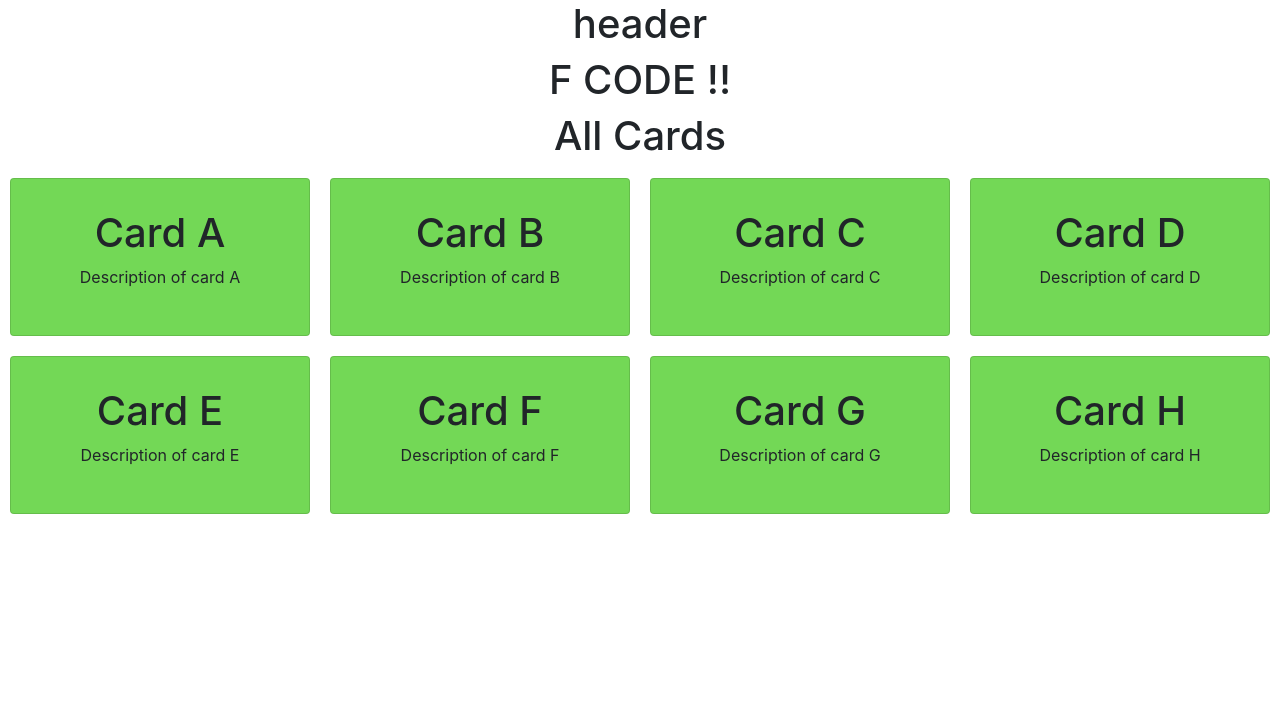
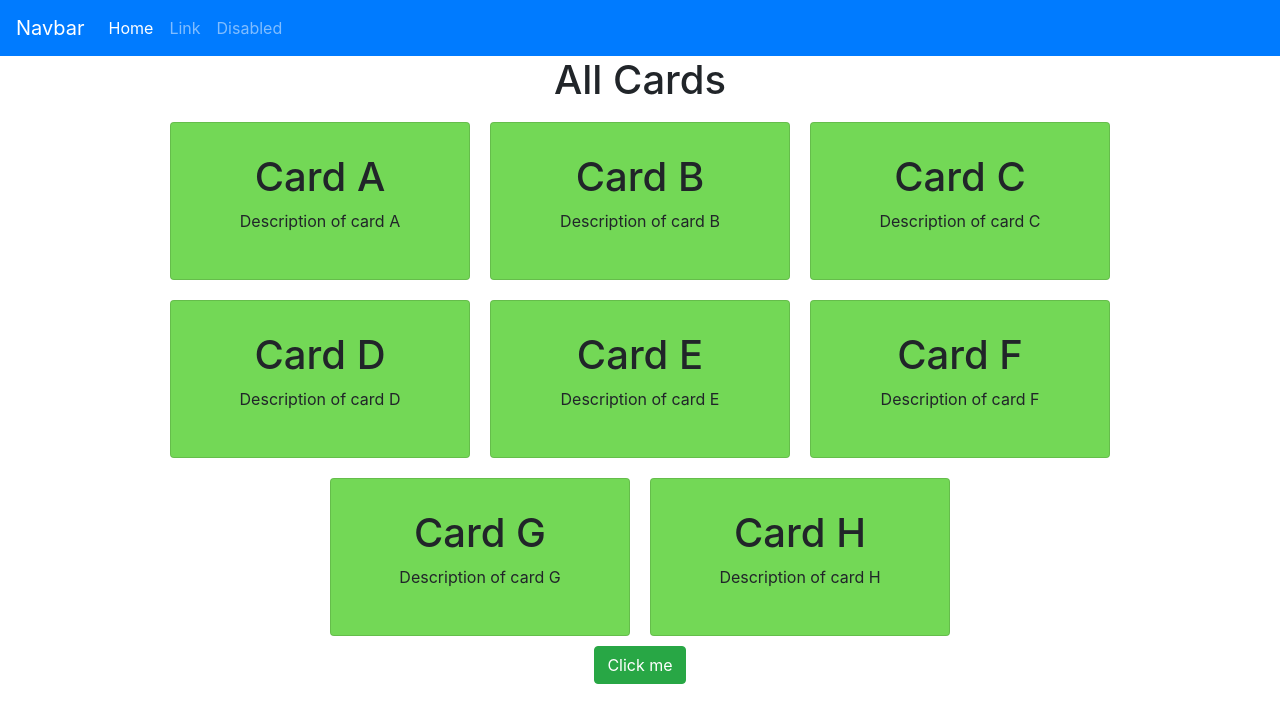
Before and after one commit to bikramjitshow/ReactJS_Test, a React (Create React App) app in the folder react_v1/fcode/: page / in a window 1280 px wide. Shown: the top 722 px of the page. Built offline with nearby package versions, Linux system fonts and the light colour scheme.

Commit message:
add sweet alert 2

```diff
--- a/react_v1/fcode/package.json
+++ b/react_v1/fcode/package.json
@@ -8,7 +8,9 @@
     "@testing-library/user-event": "^12.8.3",
     "react": "^17.0.2",
     "react-dom": "^17.0.2",
+    "react-router-dom": "^5.2.0",
     "react-scripts": "4.0.3",
+    "sweetalert2": "^10.16.6",
     "web-vitals": "^1.1.1"
   },
   "scripts": {
--- a/react_v1/fcode/src/App.js
+++ b/react_v1/fcode/src/App.js
@@ -1,14 +1,32 @@
-import './App.css';
-import Cards from './components/Cards';
-import Header from './components/Header';
+import "./App.css";
+import Cards from "./components/Cards";
+import Header from "./components/Header";
+import Swal from "sweetalert2";
 
 function App() {
+  const btnHandel = () => {
+    Swal.fire({
+      position: "center",
+      icon: "success",
+      title: "Your work has been saved",
+      showConfirmButton: false,
+      timer: 1500,
+    });
+  };
+
   return (
     <div className="App">
       <Header></Header>
-      <h1>F CODE !!</h1>
-      <Cards></Cards>
-      {/* <Card cdata={{title: 'Card A', desc: 'Description of card A'}}></Card> */}
+      <div className="container-fluid">
+        <div className="row">
+          <div className="col-sm-12">
+            <Cards></Cards>
+            <button className="btn btn-success" onClick={btnHandel}>
+              Click me
+            </button>
+          </div>
+        </div>
+      </div>
     </div>
   );
 }
--- a/react_v1/fcode/src/components/Cards.js
+++ b/react_v1/fcode/src/components/Cards.js
@@ -17,8 +17,6 @@
     <div className="cards">
       <h1>All Cards</h1>
       <div className="card-wrap">
-        {/* <Card cdata={{title: 'Card A', desc: 'Description of card A'}}></Card> */}
-        {/* <Card cdata={{title: 'Card B', desc: 'Description of card B'}}></Card> */}
 
         {
           cdatas.length > 0 ?
--- a/react_v1/fcode/src/components/Header.js
+++ b/react_v1/fcode/src/components/Header.js
@@ -1,7 +1,29 @@
+import React from 'react';
+import { BrowserRouter as Router, Route, NavLink } from 'react-router-dom'
+
+
 function Header() {
   return (
     <div>
-      <h1>header</h1>
+      <nav className="navbar navbar-expand-lg navbar-dark bg-primary">
+        <a className="navbar-brand" to="#!">Navbar</a>
+        <button className="navbar-toggler" type="button" data-toggle="collapse" data-target="#navbarTogglerDemo02" aria-controls="navbarTogglerDemo02" aria-expanded="false" aria-label="Toggle navigation">
+          <span className="navbar-toggler-icon"></span>
+        </button>
+        <div className="collapse navbar-collapse" id="navbarTogglerDemo02">
+          <ul className="navbar-nav mr-auto mt-2 mt-lg-0">
+            <li className="nav-item active">
+              <a className="nav-link" href="#">Home <span className="sr-only">(current)</span></a>
+            </li>
+            <li className="nav-item">
+              <a className="nav-link" href="#">Link</a>
+            </li>
+            <li className="nav-item">
+              <a className="nav-link" href="#">Disabled</a>
+            </li>
+          </ul>
+        </div>
+      </nav>
     </div>
   );
 }
```
Also changed, not shown: 1 other file (tests, documents, lock files or other folders).
